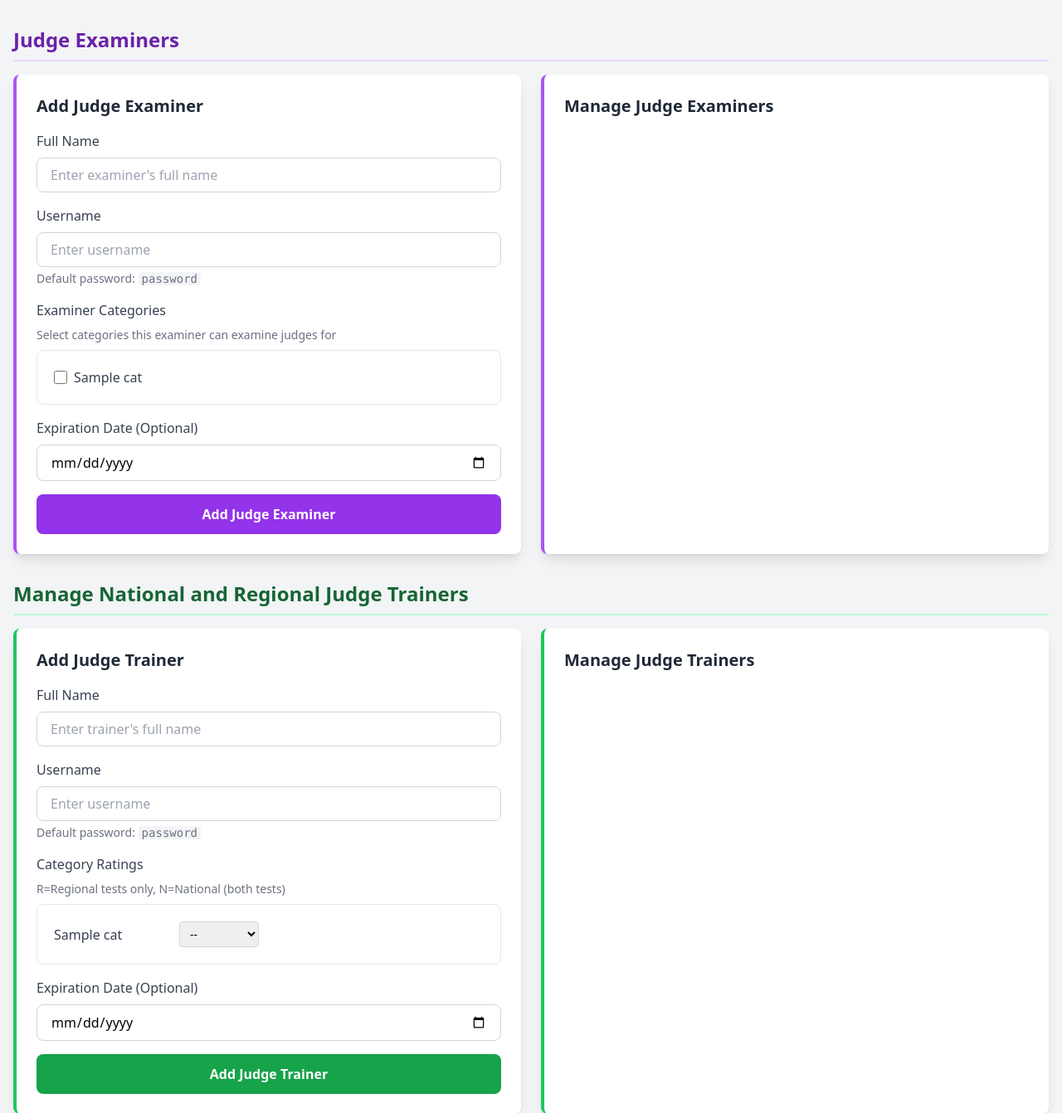
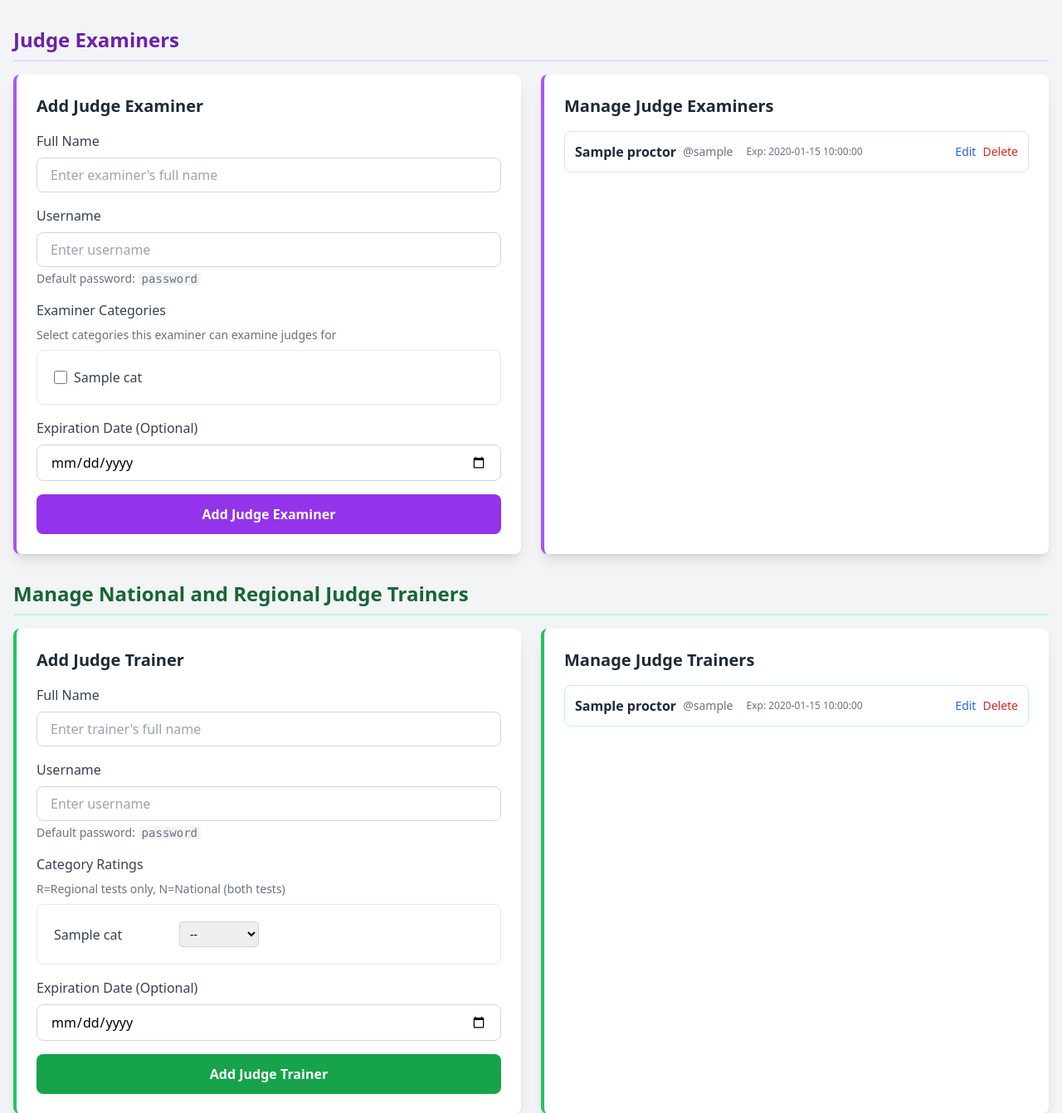
Before and after one commit to kdrivas1989/judgetest, a Flask app: template templates/admin.html in a window 1280 px wide. Shown: the part 72-1414 px from the top of the page at 83% size. Run offline with Flask 2, Linux system fonts and the light colour scheme; the template is opened without the code that fills it: most values are stand-ins (such as "Sample title", 1, 10 or a date in 2020); some libraries are stand-ins or nearby versions.

Commit message:
Move examiner/trainer filtering to Python
- Pre-filter examiners and trainers in admin_dashboard()
- Simplify template to just iterate filtered lists

Co-Authored-By: Claude Opus 4.5 <noreply@anthropic.com>

```diff
--- a/app.py
+++ b/app.py
@@ -935,8 +935,24 @@ def admin_dashboard():
     proctors = {u: data for u, data in all_users.items() if data['role'] == 'proctor'}
     students = {u: data for u, data in all_users.items() if data['role'] == 'student'}
     all_results = get_all_test_results()
+
+    # Separate examiners (E-level) from trainers (N/R-level)
+    examiners = {}
+    trainers = {}
+    for username, proctor in proctors.items():
+        cats = proctor.get('categories', {})
+        if isinstance(cats, dict):
+            has_examiner = 'examiner' in cats.values()
+            has_trainer = 'regional' in cats.values() or 'national' in cats.values()
+            if has_examiner:
+                examiners[username] = proctor
+            if has_trainer:
+                trainers[username] = proctor
+
     return render_template('admin.html',
                          proctors=proctors,
+                         examiners=examiners,
+                         trainers=trainers,
                          students=students,
                          categories=CATEGORIES,
                          results=all_results,
--- a/templates/admin.html
+++ b/templates/admin.html
@@ -70,9 +70,9 @@
                 <div class="bg-white rounded-lg shadow-lg p-6 border-l-4 border-purple-500">
                     <h3 class="text-xl font-bold text-gray-800 mb-4">Manage Judge Examiners</h3>
                     <div id="examinerList" class="space-y-3 max-h-80 overflow-y-auto">
-                        {% for username, proctor in proctors.items() %}
+                        {% if examiners %}
+                        {% for username, proctor in examiners.items() %}
                             {% set proctor_cats = proctor.get('categories') or {} %}
-                            {% if proctor_cats is mapping and 'examiner' in proctor_cats.values() %}
                             <div class="border border-purple-200 rounded-lg p-3 hover:bg-purple-50" data-username="{{ username }}">
                                 <div class="flex justify-between items-center">
                                     <div class="flex items-center gap-2 flex-wrap">
@@ -95,12 +95,12 @@
                                     </div>
                                 </div>
                             </div>
-                            {% endif %}
+                        {% endfor %}
                         {% else %}
                         <div class="text-center py-8 text-gray-500">
                             <p>No judge examiners yet.</p>
                         </div>
-                        {% endfor %}
+                        {% endif %}
                     </div>
                 </div>
             </div>
@@ -160,9 +160,9 @@
                 <div class="bg-white rounded-lg shadow-lg p-6 border-l-4 border-green-500">
                     <h3 class="text-xl font-bold text-gray-800 mb-4">Manage Judge Trainers</h3>
                     <div id="proctorList" class="space-y-3 max-h-80 overflow-y-auto">
-                        {% for username, proctor in proctors.items() %}
+                        {% if trainers %}
+                        {% for username, proctor in trainers.items() %}
                             {% set proctor_cats = proctor.get('categories') or {} %}
-                            {% if proctor_cats is mapping and ('regional' in proctor_cats.values() or 'national' in proctor_cats.values()) %}
                             <div class="border border-green-200 rounded-lg p-3 hover:bg-green-50" data-username="{{ username }}">
                                 <div class="flex justify-between items-center">
                                     <div class="flex items-center gap-2 flex-wrap">
@@ -185,12 +185,12 @@
                                     </div>
                                 </div>
                             </div>
-                            {% endif %}
+                        {% endfor %}
                         {% else %}
                         <div class="text-center py-8 text-gray-500">
                             <p>No judge trainers yet.</p>
                         </div>
-                        {% endfor %}
+                        {% endif %}
                     </div>
                 </div>
             </div>
```
